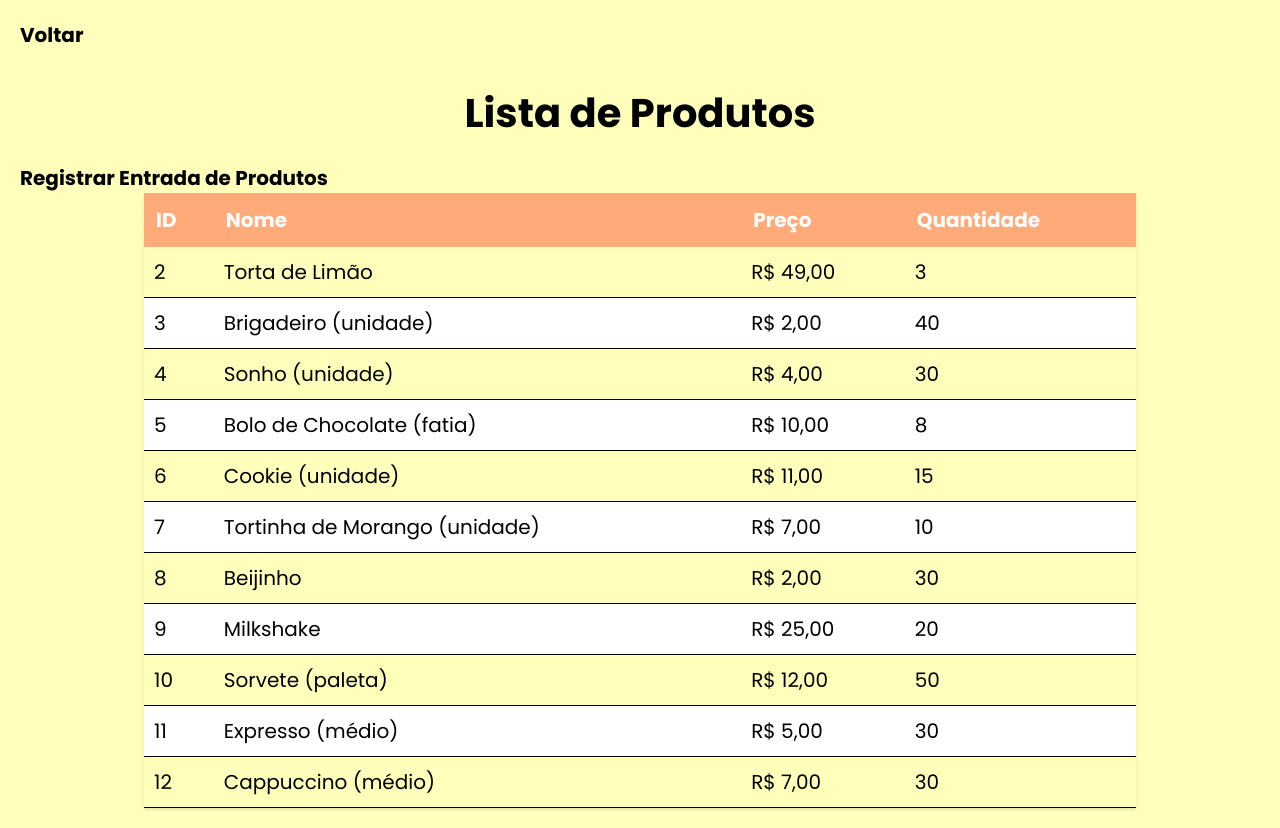
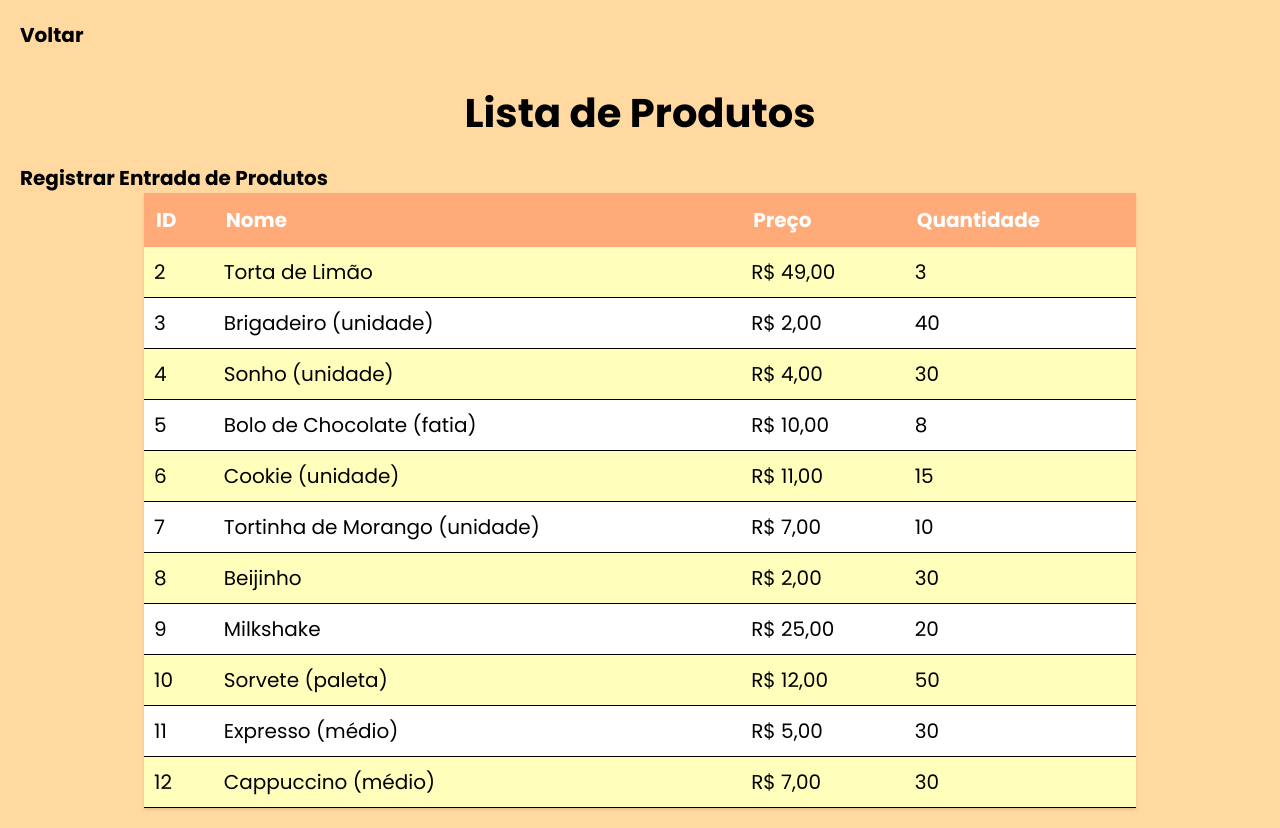
Before and after one commit to BolachaEtecvav/Empresa_Casa_do_Acucar, a PHP site: page /lista_produtos.php in a window 1280 px wide. Run offline with PHP 8.4, Linux system fonts and the light colour scheme; the visitor is signed in with stand-in values (Sample User, id 1); data comes from the database, SQL or seed files in the repository.

Commit message:
Alteração cor do fundo dessas páginas

```diff
--- a/alterar_preco.php
+++ b/alterar_preco.php
@@ -45,7 +45,7 @@
             font-family: "Poppins", sans-serif;
         }
         body {
-            background-color:rgba(255, 254, 186, 1);
+            background-color: #ffd9a0ff;
             margin: 20px;
         }
         h1{
--- a/alterar_senha.php
+++ b/alterar_senha.php
@@ -37,7 +37,7 @@
             font-family: "Poppins", sans-serif;
         }
         body {
-            background-color:rgba(255, 254, 186, 1);
+            background-color: #ffd9a0ff;
             display: flex;
             justify-content: center;
             align-items: center;
--- a/atualizacao_produtos.php
+++ b/atualizacao_produtos.php
@@ -47,7 +47,7 @@
             font-family: "Poppins", sans-serif;
         }
         body {
-            background-color:rgba(255, 254, 186, 1);
+            background-color: #ffd9a0ff;
             display: flex;
             justify-content: center;
             align-items: center;
--- a/cadastro_produtos.php
+++ b/cadastro_produtos.php
@@ -64,7 +64,7 @@
         }
 
         body {
-            background-color:rgba(255, 254, 186, 1);
+            background-color: #ffd9a0ff;
             display: flex;
             justify-content: center;
             align-items: center;
--- a/editar_informacoes_funcionario.php
+++ b/editar_informacoes_funcionario.php
@@ -54,7 +54,7 @@
             font-family: "Poppins", sans-serif;
         }
         body {
-            background-color:rgba(255, 254, 186, 1);
+            background-color: #ffd9a0ff;
             display: flex;
             justify-content: center;
             align-items: center;
--- a/entrada_produtos.php
+++ b/entrada_produtos.php
@@ -45,7 +45,7 @@
             font-family: "Poppins", sans-serif;
         }
         body {
-            background-color:rgba(255, 254, 186, 1);
+            background-color: #ffd9a0ff;
             display: flex;
             justify-content: center;
             align-items: center;
--- a/homepage.php
+++ b/homepage.php
@@ -61,7 +61,7 @@
             cursor: pointer;
         }
 
-        //
+
         .buttons {
             display: flex;
             flex-direction: column;
@@ -86,7 +86,6 @@
             background-color: #c74d94ff;
             box-shadow: 0 6px 12px rgba(0,0,0,0.15);
         }
-        //
     </style>
 </head>
 <body>
--- a/lista_funcionarios.php
+++ b/lista_funcionarios.php
@@ -20,7 +20,7 @@
         }
         body {
             margin: 20px;
-            background-color:rgba(255, 254, 186, 1);
+            background-color: #ffd9a0ff;
         }
         h2 {
             font-size: 40px;
--- a/lista_produtos.php
+++ b/lista_produtos.php
@@ -21,7 +21,7 @@
         }
         body {
             margin: 20px;
-            background-color:rgba(255, 254, 186, 1);
+            background-color: #ffd9a0ff;
         }
         h2 {
             font-size: 40px;
--- a/selecionar_produto_preco.php
+++ b/selecionar_produto_preco.php
@@ -22,7 +22,7 @@
             font-family: "Poppins", sans-serif;
         }
         body {
-            background-color:rgba(255, 254, 186, 1);
+            background-color: #ffd9a0ff;
             display: flex;
             justify-content: center;
             align-items: center;
```
